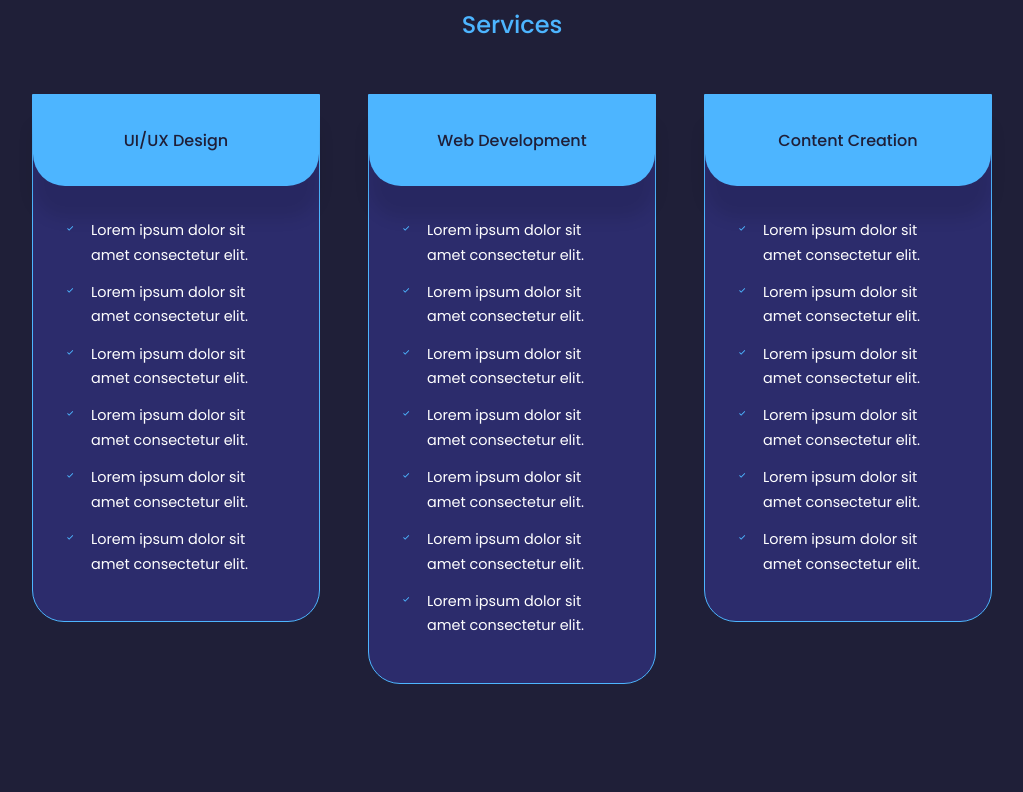
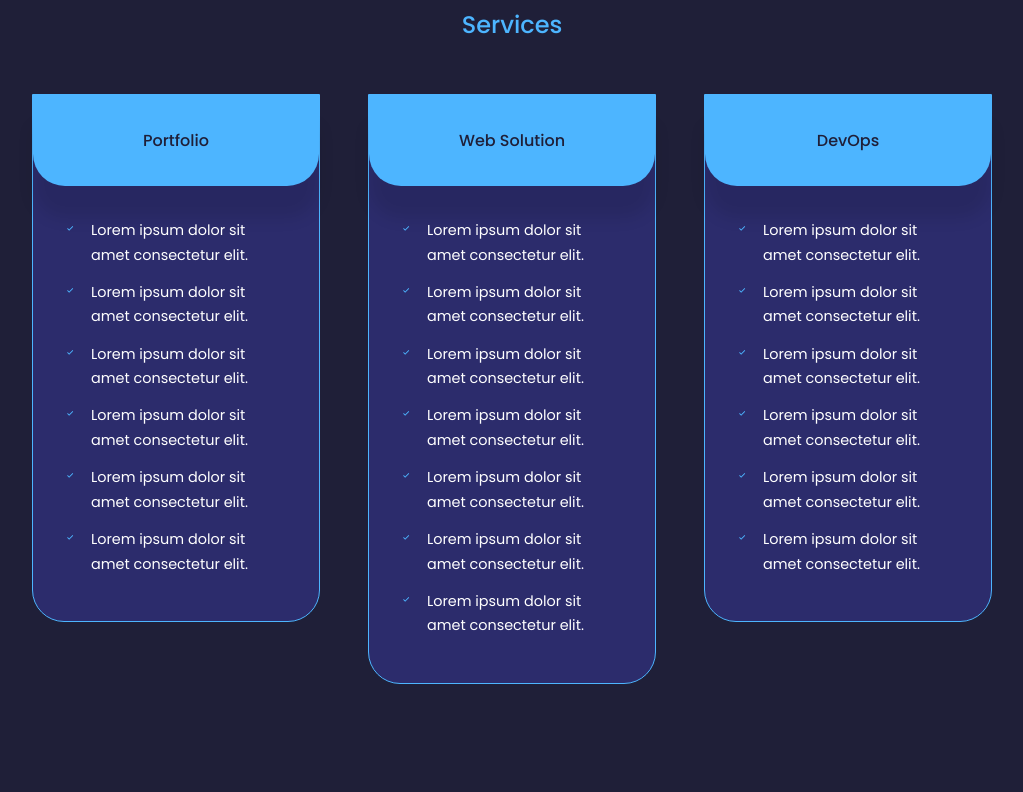
Before and after one commit to Hasibul118/Portfolio-web-react, a React (Create React App) app: page / in a window 1280 px wide. Shown: the part 2228-3020 px from the top of the page, without its empty margins (128-1151 px from the left). Built offline with nearby package versions, Linux system fonts and the light colour scheme.

Commit message:
Full QA, contact form, service title

```diff
--- a/src/components/about/about.css
+++ b/src/components/about/about.css
@@ -87,7 +87,7 @@
   }
 
   /* ===================== MEDIA QUARIES (SMALL DEVICE) ======================= */
-  @media screen and (max-width: 600PX) {
+  @media screen and (max-width: 600px) {
     .about__me {
         width: 65%;
         margin: 0 auto 3rem;
--- a/src/components/contact/Contact.jsx
+++ b/src/components/contact/Contact.jsx
@@ -36,7 +36,7 @@ const Contact = () => {
         <form action="">
           <input type="text" name='name' placeholder='Your full name' required />
           <input type="email" name='email' placeholder='Your email' required />
-          <textarea name="message" rows="7"></textarea>
+          <textarea name="message" placeholder='Your message' rows="9"></textarea>
           <button type='submit' className='btn btn-primary'>Send message</button>
         </form>
       </div>
--- a/src/components/contact/contact.css
+++ b/src/components/contact/contact.css
@@ -27,7 +27,7 @@
 
 .contact__option-icon {
     font-size: 1.5rem;
-    margin-bottom: 0.5rem;
+    margin-bottom: 0.2rem;
 }
 
 .contact__option a {
@@ -51,6 +51,7 @@ input, textarea {
     border: 2px solid var(--color-primary-variant);
     resize: none;
     color: var(--color-white);
+    font-family: sans-serif;
 }
 
 
@@ -66,7 +67,7 @@ input, textarea {
 }
 
 /* ===================== MEDIA QUARIES (SMALL DEVICE) ======================= */
-@media screen and (max-width: 600PX) {
+@media screen and (max-width: 600px) {
     .container.contact__container {
         width: var(--container-width-sm);
     }
--- a/src/components/experience/experience.css
+++ b/src/components/experience/experience.css
@@ -32,7 +32,6 @@
 .experience__details {
     display: flex;
     gap: 1rem;
-    justify-content: center;
 }
 .experience__details-icon {
     margin-top: 5px;
@@ -58,7 +57,7 @@
 }
 
 /* ===================== MEDIA QUARIES (SMALL DEVICE) ======================= */
-@media screen and (max-width: 600PX) {
+@media screen and (max-width: 600px) {
     .experience__container {
         gap: 1rem;
     }
@@ -68,3 +67,10 @@
         padding: 2rem 1rem;
     }
 }
+
+
+@media screen and (min-width: 992px) {
+    .experience__details {
+        justify-content: center;
+    }
+}
--- a/src/components/footer/footer.css
+++ b/src/components/footer/footer.css
@@ -57,7 +57,7 @@ footer a {
 
 
 /* ===================== MEDIA QUARIES (SMALL DEVICE) ======================= */
-@media screen and (max-width: 600PX) {
+@media screen and (max-width: 600px) {
     .permalinks {
         flex-direction: column;
         gap: 1.5rem;
--- a/src/components/nav/navigation.css
+++ b/src/components/nav/navigation.css
@@ -38,7 +38,7 @@ nav a.active {
 
 
 /* ===================== MEDIA QUARIES (SMALL DEVICE) ======================= */
-@media screen and (max-width: 600PX) {
+@media screen and (max-width: 600px) {
     nav {
         bottom: 0;
         border-radius: 0;
--- a/src/components/portfolio/portfolio.css
+++ b/src/components/portfolio/portfolio.css
@@ -41,7 +41,7 @@
 }
 
 /* ===================== MEDIA QUARIES (SMALL DEVICE) ======================= */
-@media screen and (max-width: 600PX) {
+@media screen and (max-width: 600px) {
     .portfolio__container {
         grid-template-columns: 1fr;
         gap: 1rem;
--- a/src/components/services/Services.jsx
+++ b/src/components/services/Services.jsx
@@ -11,7 +11,7 @@ const Services = () => {
       <div className="container services__container">
         <article className='service'>
           <div className="service__head">
-            <h3>UI/UX Design</h3>
+            <h3>Portfolio</h3>
           </div>
 
           <ul className='service__list'>
@@ -44,7 +44,7 @@ const Services = () => {
 
         <article className='service'>
           <div className="service__head">
-            <h3>Web Development</h3>
+            <h3>Web Solution</h3>
           </div>
 
           <ul className='service__list'>
@@ -81,7 +81,7 @@ const Services = () => {
 
         <article className='service'>
           <div className="service__head">
-            <h3>Content Creation</h3>
+            <h3>DevOps</h3>
           </div>
 
           <ul className='service__list'>
--- a/src/components/services/services.css
+++ b/src/components/services/services.css
@@ -61,7 +61,7 @@
 }
 
 /* ===================== MEDIA QUARIES (SMALL DEVICE) ======================= */
-@media screen and (max-width: 600PX) {
+@media screen and (max-width: 600px) {
     .services__container {
         grid-template-columns: 1fr;
         gap: 1.5rem;
--- a/src/components/testimonials/testimonials.css
+++ b/src/components/testimonials/testimonials.css
@@ -40,7 +40,7 @@
 }
 
 /* ===================== MEDIA QUARIES (SMALL DEVICE) ======================= */
-@media screen and (max-width: 600PX) {
+@media screen and (max-width: 600px) {
     .container.testimonial__container {
         width: var(--container-width-sm);
     }
--- a/src/index.css
+++ b/src/index.css
@@ -133,7 +133,7 @@ img {
 }
 
 /* ===================== MEDIA QUARIES (SMALL DEVICE) ======================= */
-@media screen and (max-width: 600PX) {
+@media screen and (max-width: 600px) {
   .container {
     width: var(--container-width-sm);
   }
```
